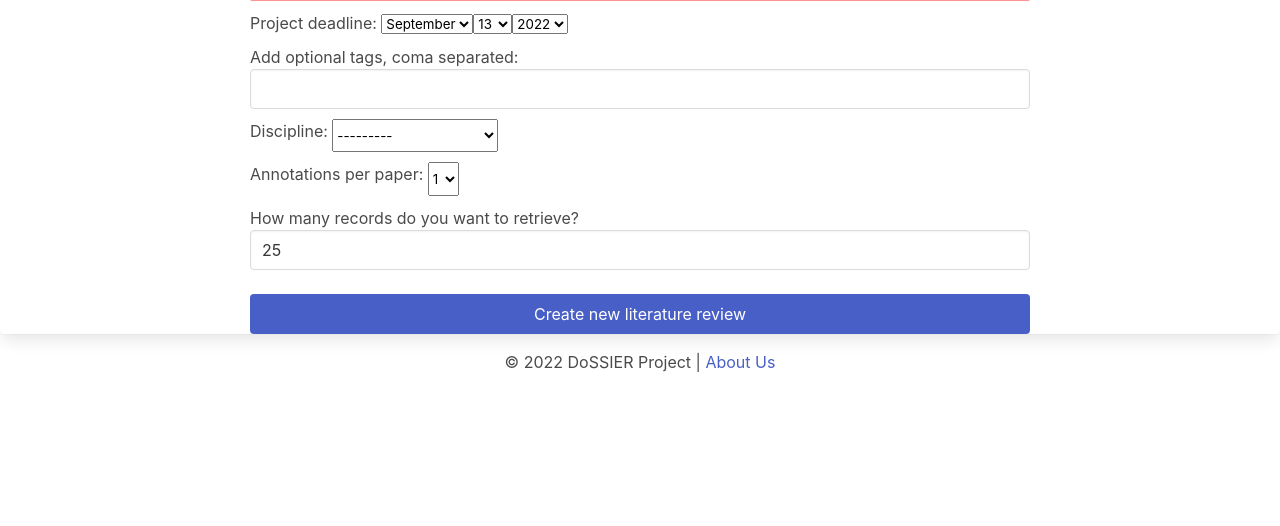
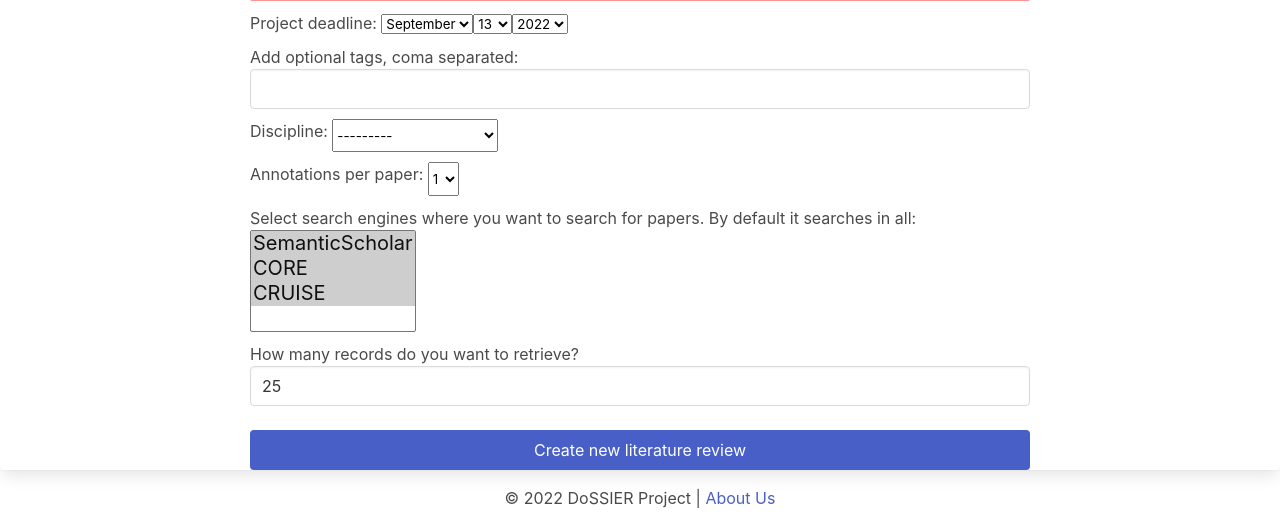
Before and after one commit to ProjectDossier/cruise-screening, a Django app: page /create_review/ in a window 1280 px wide. Shown: the part 1183-1709 px from the top of the page. Before the commit the page ends 1555 px from the top, so only its background shows below. Run offline with Django 3.2, Linux system fonts and the light colour scheme; the visitor is signed in with stand-in values (Sample User, id 1); data comes from the database, SQL or seed files in the repository; parts of the project's set-up code (start-up, migrations or seed data) failed here and were passed over.

Commit message:
feat(literature review): add option for selecting search engines while creating new review

```diff
--- a/src/cruise_literature/citation_screening/forms.py
+++ b/src/cruise_literature/citation_screening/forms.py
@@ -11,7 +11,14 @@ from django.contrib.postgres.forms import (
 )
 from document_search.search_semantic_scholar import search_semantic_scholar
 from document_search.search_core import search_core
+from document_search.search_documents import search
 from users.models import KnowledgeArea
+
+SEARCH_ENGINES_DICT = {
+    "SemanticScholar": search_semantic_scholar,
+    "CORE": search_core,
+    "CRUISE": search,
+}
 
 
 class ArrayFieldStripWhitespaces(SimpleArrayField):
@@ -88,6 +95,12 @@ class NewLiteratureReviewForm(forms.ModelForm):
     annotations_per_paper = forms.ChoiceField(
         choices=[(1, 1), (2, 2), (3, 3)], widget=forms.Select(attrs={"class": "select"})
     )
+    search_engines = forms.MultipleChoiceField(
+        label="Select search engines where you want to search for papers. By default it searches in all",
+        choices=[(k, ' '.join(k.split('_'))) for k in SEARCH_ENGINES_DICT.keys()],
+        initial=list(SEARCH_ENGINES_DICT.keys()),
+        widget=forms.SelectMultiple(attrs={"class": "select is-multiple is-medium"}),
+    )
     top_k = forms.IntegerField(
         initial=25,
         max_value=200,
@@ -115,19 +128,18 @@ class NewLiteratureReviewForm(forms.ModelForm):
         super(NewLiteratureReviewForm, self).__init__(*args, **kwargs)
 
     def save(self, commit=True):
+        INDEX_NAME = 'papers'  # TODO: get rid of this parameter
         instance = super(NewLiteratureReviewForm, self).save(commit=False)
         top_k = self.data.get("top_k")
+        search_engines = self.cleaned_data["search_engines"]
 
         queries = self.cleaned_data["search_queries"]
         results = {}
         for query in queries:
             # TODO: add more search engines
-            search_engines = {
-                "semantic_scholar": search_semantic_scholar,
-                "CORE": search_core,
-            }
-            for search_engine_name, search_method in search_engines.items():
-                for paper in search_method(query=query, index="", top_k=top_k):
+            for search_engine_name in search_engines:
+                search_method = SEARCH_ENGINES_DICT[search_engine_name]
+                for paper in search_method(query=query, index=INDEX_NAME, top_k=top_k):
                     paper = asdict(paper)
                     paper["query"] = query
                     paper["search_engine"] = search_engine_name
--- a/src/cruise_literature/templates/literature_review/view_review.html
+++ b/src/cruise_literature/templates/literature_review/view_review.html
@@ -83,6 +83,7 @@
                     <th>Authors</th>
                     <th>Year</th>
                     <th>Journal</th>
+                    <th>Source</th>
                     <th>URL</th>
                     <th>PDF</th>
                     <th>Screened</th>
@@ -110,6 +111,7 @@
                 <td>{{ paper.authors }}</td>
                 <td>{{ paper.publication_date }}</td>
                 <td>{{ paper.venue }}</td>
+                <td>{{ paper.search_engine }}</td>
                 {% if paper.url %}
                     <td class="has-text-centered"><a href="{{ paper.url }}">🌐</a></td>
                 {% else %}
```
